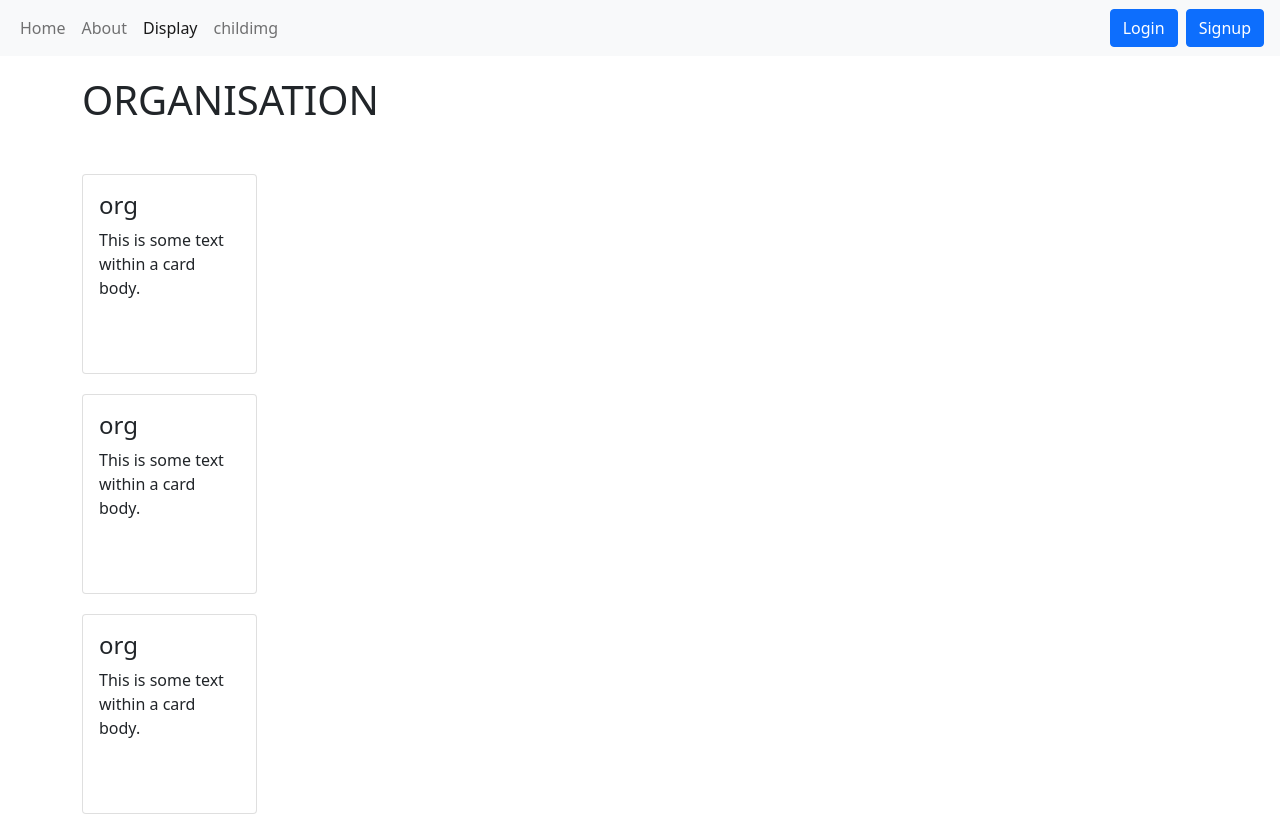
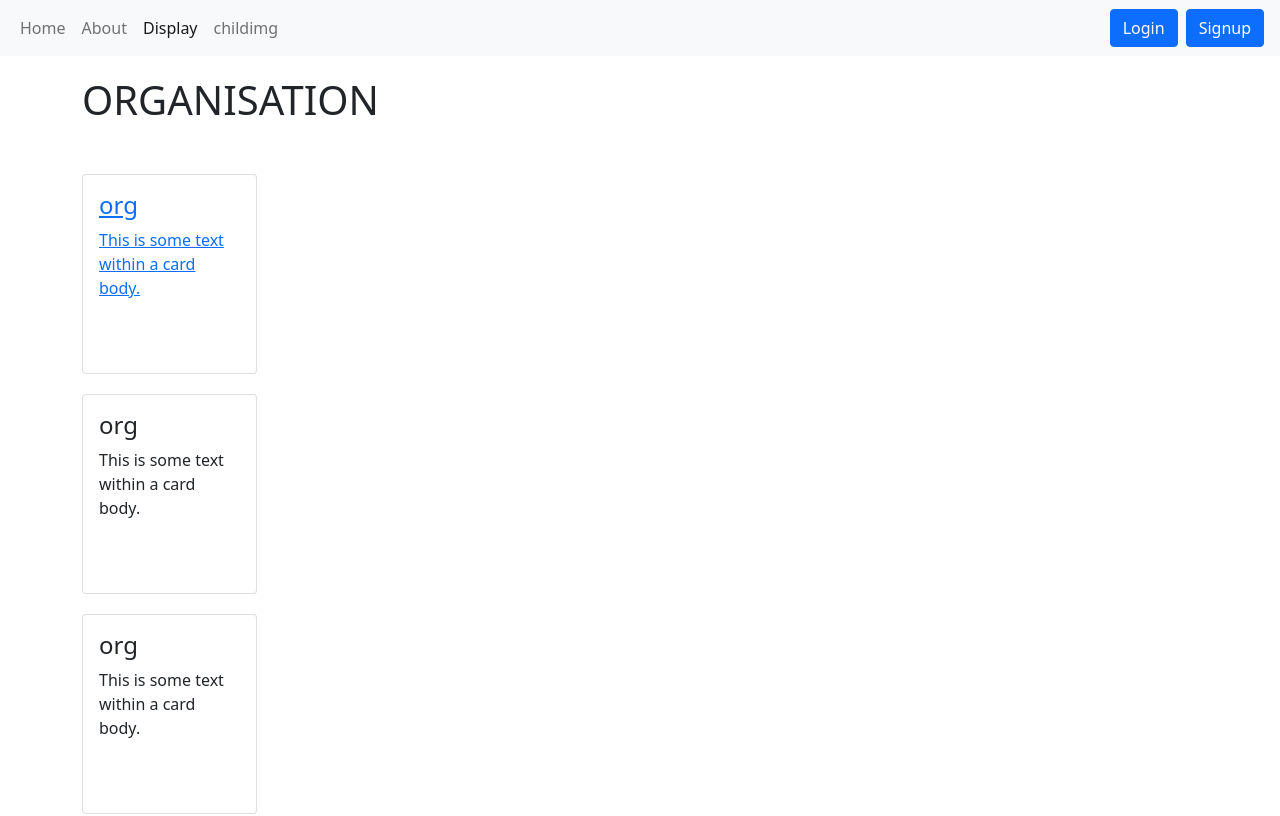
Before and after one commit to prakhar-5447/firstmy, a React (Create React App) app: page /display in a window 1280 px wide. Shown: the top 816 px of the page. Built offline with nearby package versions, Linux system fonts and the light colour scheme.

Commit message:
org link childimg
changes to org link

```diff
--- a/src/pages/display.js
+++ b/src/pages/display.js
@@ -7,12 +7,14 @@ function Display() {
       <div className="container">
         <h1 className="heading">ORGANISATION</h1>
         <div className="d-flex flex-column justify-content-between">
+          <a href="childimg">
           <div className="card box">
             <div className="card-body">
               <h4>org</h4>
               <p>This is some text within a card body.</p>
             </div>
           </div>
+          </a>
           <div className="card box">
             <div className="card-body">
               <h4>org</h4>
```
